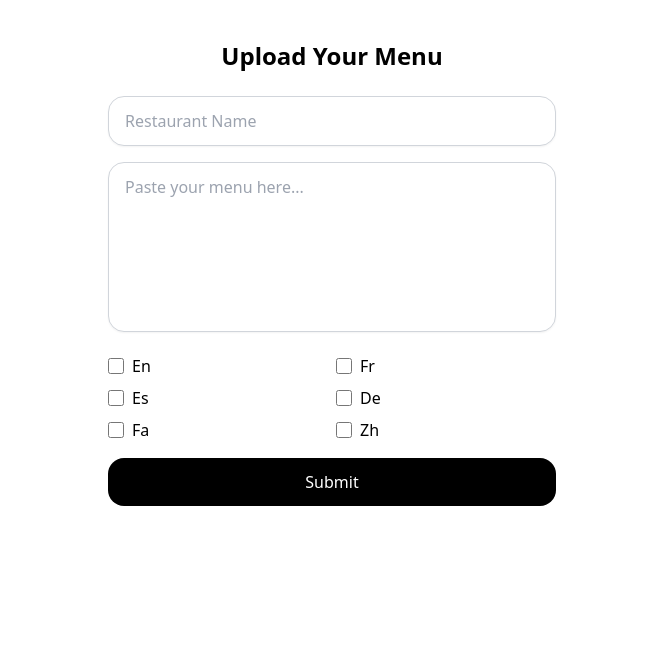
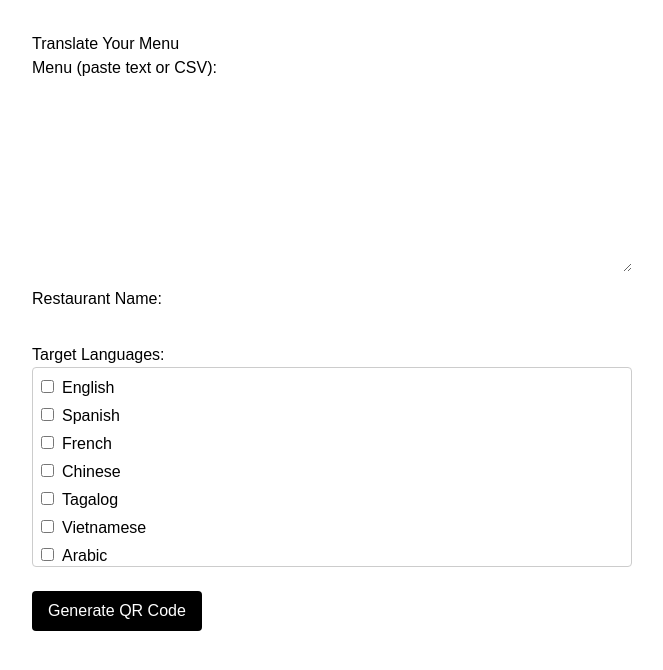
Before and after one commit to armiiinsaber/smartmenu, a Next.js app: page /builder in a window 1280 px wide. Shown: the top 670 px of the page, without its empty margins (308-971 px from the left). Built offline with nearby package versions, Linux system fonts and the light colour scheme.

Commit message:
Update page.tsx

```diff
--- a/app/builder/page.tsx
+++ b/app/builder/page.tsx
@@ -1,117 +1,145 @@
-'use client'
+'use client';
 
-import { useState } from 'react'
+import React, { useState, useEffect } from 'react';
+import { v4 as uuidv4 } from 'uuid';
 
 export default function BuilderPage() {
-  const [restaurantName, setRestaurantName] = useState('')
-  const [menuText, setMenuText] = useState('')
-  const [selectedLangs, setSelectedLangs] = useState<string[]>([])
-  const [loading, setLoading] = useState(false)
+  const [rawMenu, setRawMenu] = useState('');
+  const [name, setName] = useState('');
+  const [languages, setLanguages] = useState<string[]>([]);
+  const [slug, setSlug] = useState<string | null>(null);
+  const [loading, setLoading] = useState(false);
+  const [errorMsg, setErrorMsg] = useState<string | null>(null);
+  const [menuUrl, setMenuUrl] = useState('');
 
-  const handleSubmit = async (e: React.FormEvent<HTMLFormElement>) => {
-    e.preventDefault()
-    setLoading(true)
+  // Top 20 most-used languages in North America
+  const allLanguages = [
+    'English','Spanish','French','Chinese','Tagalog','Vietnamese',
+    'Arabic','Korean','German','Russian','Portuguese','Hindi',
+    'Italian','Polish','Urdu','Japanese','Persian','Dutch',
+    'Greek','Gujarati'
+  ];
 
-    if (!restaurantName.trim() || !menuText.trim() || selectedLangs.length === 0) {
-      alert('Please fill all fields and select at least one language.')
-      setLoading(false)
-      return
+  const handleCheckbox = (lang: string) => {
+    setLanguages(prev =>
+      prev.includes(lang) ? prev.filter(l => l !== lang) : [...prev, lang]
+    );
+  };
+
+  const handleSubmit = async (e: React.FormEvent) => {
+    e.preventDefault();
+    if (!rawMenu.trim() || !name.trim() || languages.length === 0) {
+      setErrorMsg('Please fill all fields and select at least one language.');
+      return;
     }
 
+    setLoading(true);
+    setSlug(null);
+    setErrorMsg(null);
+
     try {
-      const res = await fetch('/api/translate', {
-        method: 'POST',
-        headers: { 'Content-Type': 'application/json' },
-        body: JSON.stringify({
-          restaurantName,
-          menuText,
-          targetLangs: selectedLangs,
-        }),
-      })
+      // 🔥 YOUR REAL TRANSLATION CALL HERE instead of this stub:
+      // const res = await fetch('/api/translate', { … })
+      // const { slug: newSlug } = await res.json();
 
-      const text = await res.text()
-      let data: any
-      try {
-        data = JSON.parse(text)
-      } catch (err) {
-        console.error('Non-JSON response from /api/translate:', text)
-        alert(text)
-        setLoading(false)
-        return
+      // demo stub for slug:
+      await new Promise(res => setTimeout(res, 1000));
+      const newSlug = uuidv4().slice(0, 8);
+      setSlug(newSlug);
+    } catch (err: any) {
+      console.error('Translate error:', err);
+      setErrorMsg('Translation failed. Please try again.');
+    } finally {
+      setLoading(false);
     }
+  };
 
-      if (data.slug && data.translations) {
-        sessionStorage.setItem(
-          `menu-${data.slug}`,
-          JSON.stringify({
-            restaurantName,
-            translations: data.translations,
-          })
-        )
-        // ← Redirect to the QR code stage instead of the menu
-        window.location.href = `/qr/${data.slug}`
-      } else {
-        console.error('Error JSON from /api/translate:', data)
-        alert(data.error || JSON.stringify(data))
+  // ✨ Build the FULL URL after we have a slug
+  useEffect(() => {
+    if (slug) {
+      const origin = window.location.origin;
+      setMenuUrl(`${origin}/menu/${slug}`);
     }
-    } catch (err: any) {
-      console.error('Fetch failed:', err)
-      alert(err.message || 'Network or server error')
-    } finally {
-      setLoading(false)
-    }
-  }
+  }, [slug]);
 
   return (
-    <div className="min-h-screen bg-white px-4 py-10 flex flex-col items-center justify-start">
-      <h1 className="text-2xl font-bold mb-6 text-center">Upload Your Menu</h1>
+    <div style={{ maxWidth: 600, margin: '2rem auto', fontFamily: 'sans-serif' }}>
+      {!slug ? (
+        <form onSubmit={handleSubmit}>
+          <h1>Translate Your Menu</h1>
 
-      <form onSubmit={handleSubmit} className="w-full max-w-md space-y-4">
+          <label>Menu (paste text or CSV):</label>
+          <textarea
+            value={rawMenu}
+            onChange={e => setRawMenu(e.target.value)}
+            rows={8}
+            style={{ width: '100%', marginBottom: '0.5rem' }}
+            required
+          />
+
+          <label>Restaurant Name:</label>
           <input
             type="text"
-          placeholder="Restaurant Name"
-          value={restaurantName}
-          onChange={(e) => setRestaurantName(e.target.value)}
-          className="w-full px-4 py-3 rounded-2xl border border-gray-300 focus:outline-none focus:ring-2 focus:ring-black shadow-sm"
+            value={name}
+            onChange={e => setName(e.target.value)}
+            style={{ width: '100%', marginBottom: '0.5rem' }}
+            required
           />
 
-        <textarea
-          placeholder="Paste your menu here..."
-          value={menuText}
-          onChange={(e) => setMenuText(e.target.value)}
-          rows={6}
-          className="w-full px-4 py-3 rounded-2xl border border-gray-300 focus:outline-none focus:ring-2 focus:ring-black shadow-sm resize-none"
-        />
-
-        <div className="grid grid-cols-2 gap-2">
-          {['en', 'fr', 'es', 'de', 'fa', 'zh'].map((lang) => (
-            <label key={lang} className="flex items-center space-x-2">
+          <label>Target Languages:</label>
+          <div style={{
+            border: '1px solid #ccc', borderRadius: 4,
+            padding: '0.5rem', maxHeight: 200, overflowY: 'auto',
+            marginBottom: '0.5rem'
+          }}>
+            {allLanguages.map(lang => (
+              <div key={lang} style={{ marginBottom: '.25rem' }}>
+                <label style={{ cursor: 'pointer' }}>
                   <input
                     type="checkbox"
-                value={lang}
-                checked={selectedLangs.includes(lang)}
-                onChange={() =>
-                  setSelectedLangs((prev) =>
-                    prev.includes(lang)
-                      ? prev.filter((l) => l !== lang)
-                      : [...prev, lang]
-                  )
-                }
-                className="h-4 w-4"
+                    checked={languages.includes(lang)}
+                    onChange={() => handleCheckbox(lang)}
+                    style={{ marginRight: '.5rem' }}
                   />
-              <span className="capitalize">{lang}</span>
+                  {lang}
                 </label>
+              </div>
             ))}
           </div>
+
+          {errorMsg && <p style={{ color: 'red' }}>{errorMsg}</p>}
 
           <button
             type="submit"
             disabled={loading}
-          className="w-full py-3 bg-black text-white rounded-2xl font-medium hover:bg-gray-900 transition disabled:opacity-50"
+            style={{
+              marginTop: '1rem', padding: '.5rem 1rem',
+              background: '#000', color: '#fff', border: 'none',
+              borderRadius: 4, cursor: 'pointer'
+            }}
           >
-          {loading ? 'Translating...' : 'Submit'}
+            {loading ? 'Generating…' : 'Generate QR Code'}
           </button>
         </form>
+      ) : (
+        <div style={{ textAlign: 'center', marginTop: '2rem' }}>
+          <h2>Your Menu QR Code</h2>
+          {menuUrl && (
+            <>
+              <img
+                src={`https://api.qrserver.com/v1/create-qr-code/?size=200x200&data=${encodeURIComponent(menuUrl)}`}
+                alt="QR Code"
+                style={{ background: '#fff', padding: '1rem' }}
+              />
+              <p style={{ marginTop: '1rem', wordBreak: 'break-all' }}>
+                <a href={menuUrl} target="_blank" rel="noreferrer">
+                  {menuUrl}
+                </a>
+              </p>
+            </>
+          )}
         </div>
-  )
+      )}
+    </div>
+  );
 }
```
Lines whose indentation alone changed are shown as unchanged.
